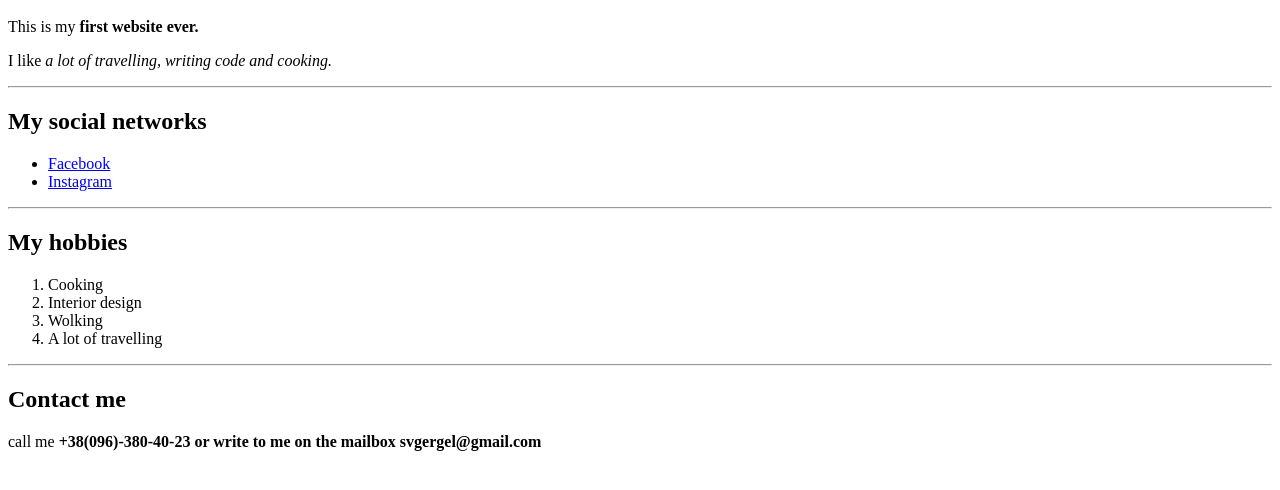
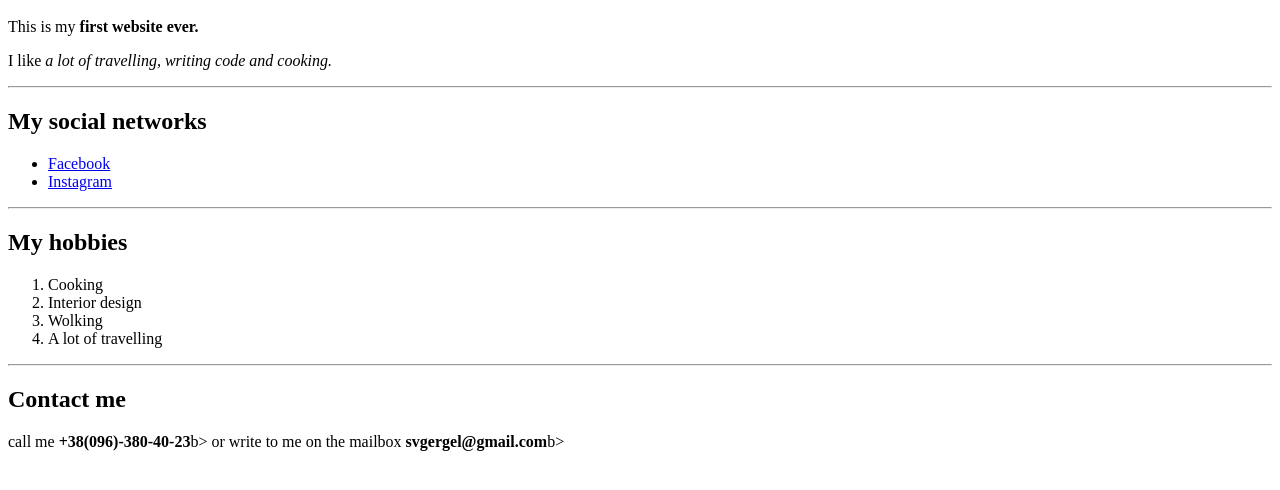
Before and after one commit to GergelSV/my_portfolio, a plain HTML site: page 1/index.html in a window 1280 px wide. Shown: the part 158-648 px from the top of the page. Drawn offline with Linux system fonts and the light colour scheme.

Commit message:
Update index.html

```diff
--- a/1/index.html
+++ b/1/index.html
@@ -27,7 +27,7 @@
     </ol>
     <hr >
     <h2>Contact me</h2>
-    <p> call me <b>+38(096)-380-40-23<b> or write to me on the mailbox <b>svgergel@gmail.com<b></p>
+    <p> call me <b>+38(096)-380-40-23</b>b> or write to me on the mailbox <b>svgergel@gmail.com</b>b></p>
     </ol>
 </body>
 </html>
```
